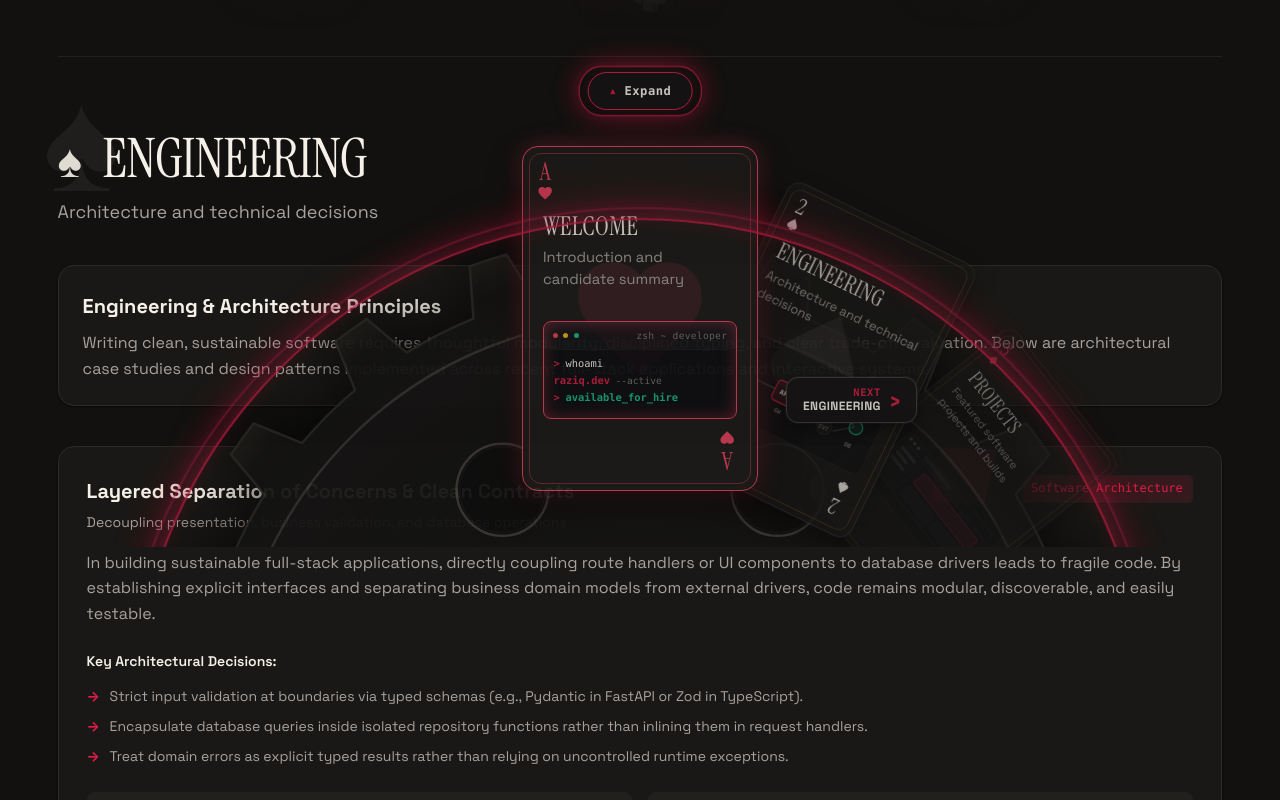
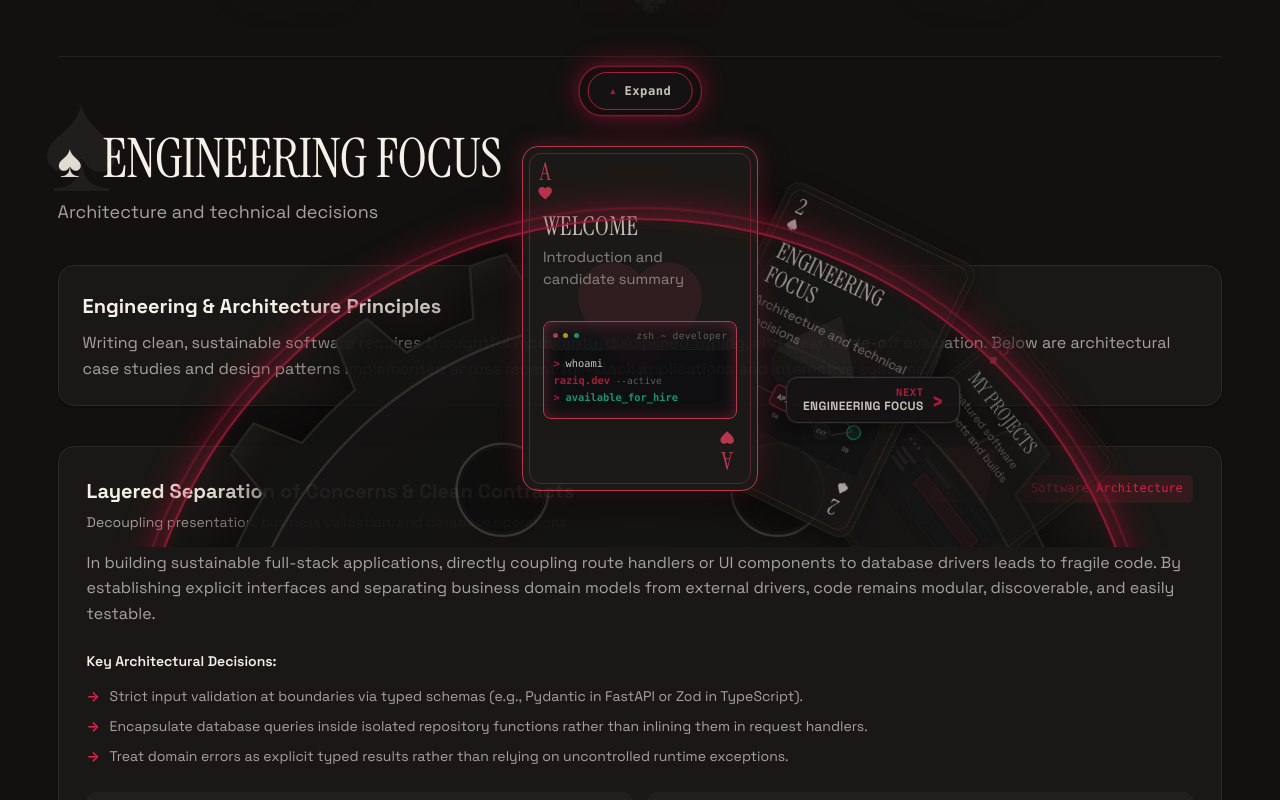
Before and after one commit to razeequtama/portfolio-website, a React (Vite) app: page / in a window 1280 px wide. Shown: the part 600-1400 px from the top of the page. Built offline with nearby package versions, Linux system fonts and the light colour scheme; a web font is replaced by a local one.

Commit message:
Adjust case in titles

```diff
--- a/src/data/portfolioData.ts
+++ b/src/data/portfolioData.ts
@@ -44,7 +44,7 @@ export const portfolioSections: SectionMeta[] = [
     number: '02',
     cardSuit: 'spades',
     cardRank: '2',
-    title: 'ENGINEERING',
+    title: 'ENGINEERING\nFOCUS',
     subtitle: 'Architecture and technical decisions',
     shortDesc: 'Design patterns, clean code philosophy, and interactive mathematics.',
     badge: 'Deep Dive',
@@ -55,7 +55,7 @@ export const portfolioSections: SectionMeta[] = [
     number: '03',
     cardSuit: 'diamonds',
     cardRank: '3',
-    title: 'PROJECTS',
+    title: 'MY PROJECTS',
     subtitle: 'Featured software projects and builds',
     shortDesc: 'Full stack web applications, FastAPI backends, and systems utilities.',
     badge: 'Work',
--- a/src/styles/turntable.css
+++ b/src/styles/turntable.css
@@ -771,9 +771,9 @@
   letter-spacing: 0.01em;
   line-height: 1.15;
   margin-bottom: 0.35rem;
-  white-space: nowrap;
+  white-space: pre-line;
   overflow: hidden;
-  text-overflow: ellipsis;
+  text-transform: uppercase;
 }
 
 .card-subtitle {
```
